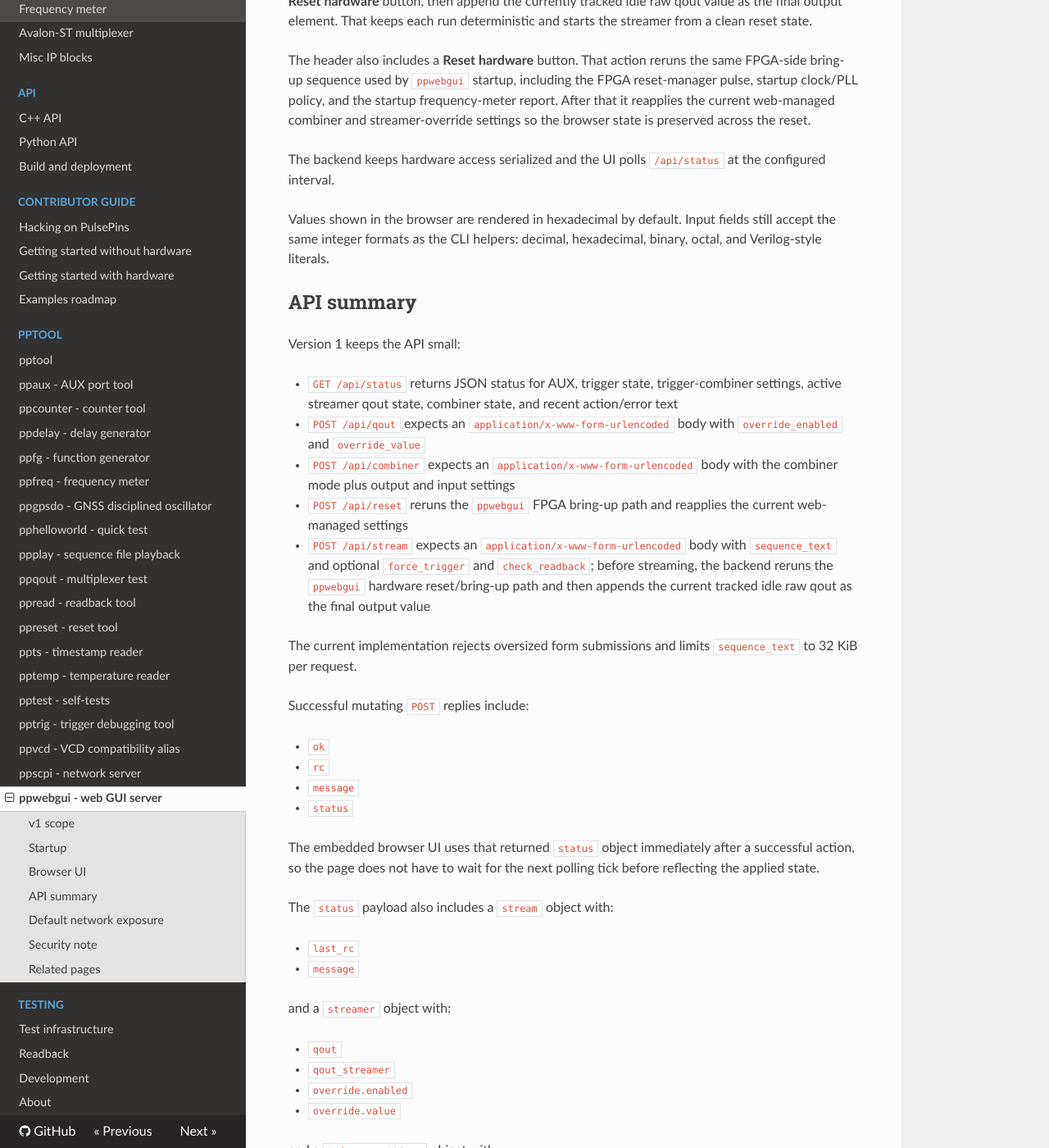
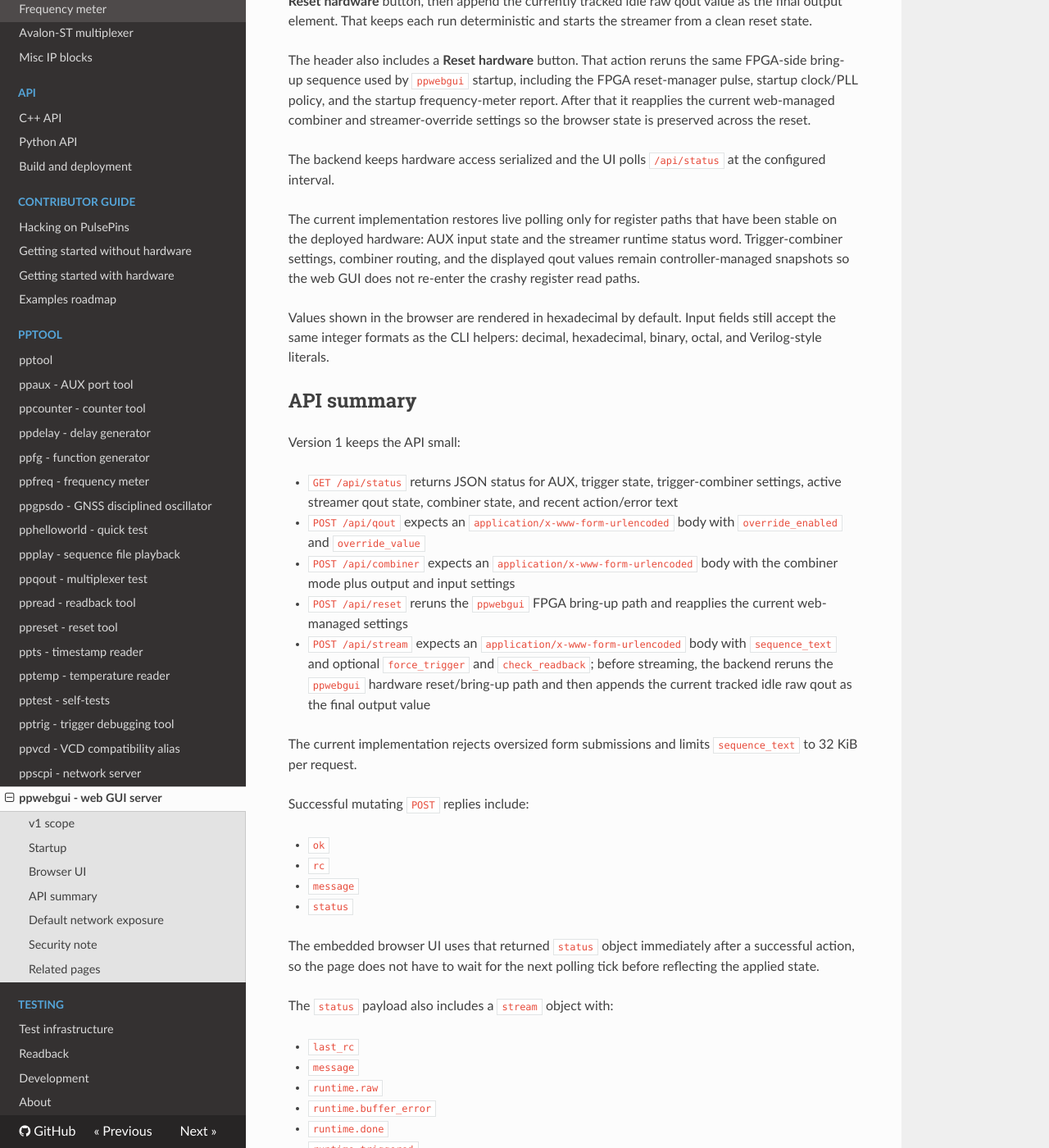
Before and after one commit to rokzitko/PulsePins, an MkDocs documentation site: the page built from docs/docs/ppwebgui.md, in a window 1280 px wide and 1400 px high, scrolled down 1739 px. Shown: the whole window at 82% size. Built offline with MkDocs 1.6.1, drawn with Linux system fonts in a browser that asks for light colours; nearby versions of some CDN libraries; some of the changed text lies outside the part shown.

Commit message:
restore safe live ppwebgui status polling
Read AUX and live trigger/runtime state from stable streamer paths again, and make the browser status polling uncacheable so each refresh hits hardware. Keep the crash-prone qout and combiner readbacks snapshot-backed.

```diff
--- a/docs/docs/ppwebgui.md
+++ b/docs/docs/ppwebgui.md
@@ -66,6 +66,8 @@ The header also includes a **Reset hardware** button. That action reruns the sam
 
 The backend keeps hardware access serialized and the UI polls `/api/status` at the configured interval.
 
+The current implementation restores live polling only for register paths that have been stable on the deployed hardware: AUX input state and the streamer runtime status word. Trigger-combiner settings, combiner routing, and the displayed qout values remain controller-managed snapshots so the web GUI does not re-enter the crashy register read paths.
+
 Values shown in the browser are rendered in hexadecimal by default. Input fields still accept the same integer formats as the CLI helpers: decimal, hexadecimal, binary, octal, and Verilog-style literals.
 
 ## API summary
@@ -93,6 +95,11 @@ The `status` payload also includes a `stream` object with:
 
 * `last_rc`
 * `message`
+* `runtime.raw`
+* `runtime.buffer_error`
+* `runtime.done`
+* `runtime.triggered`
+* `runtime.armed`
 
 and a `streamer` object with:
 
```
Also changed, not shown: 1 other file.
